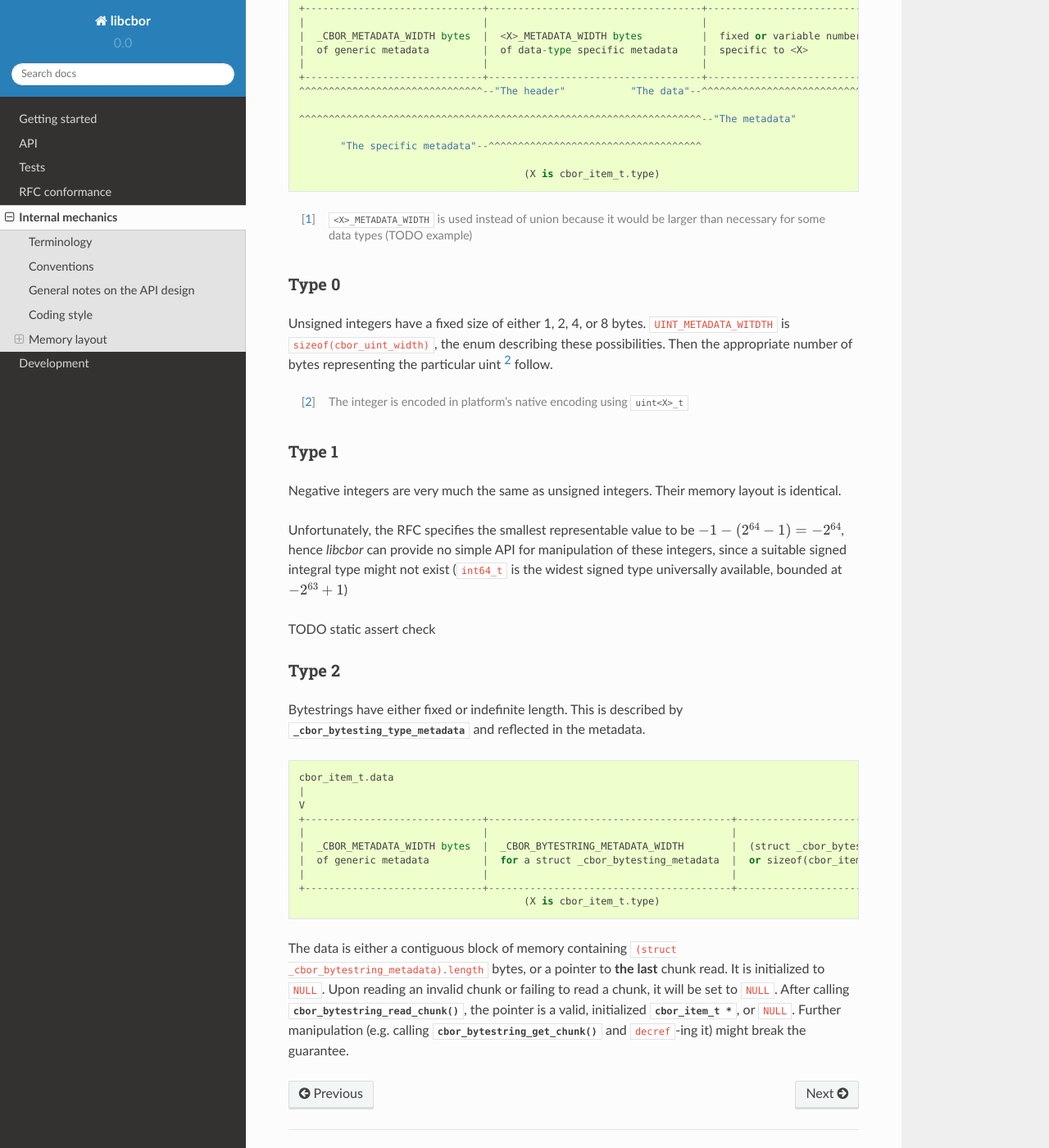
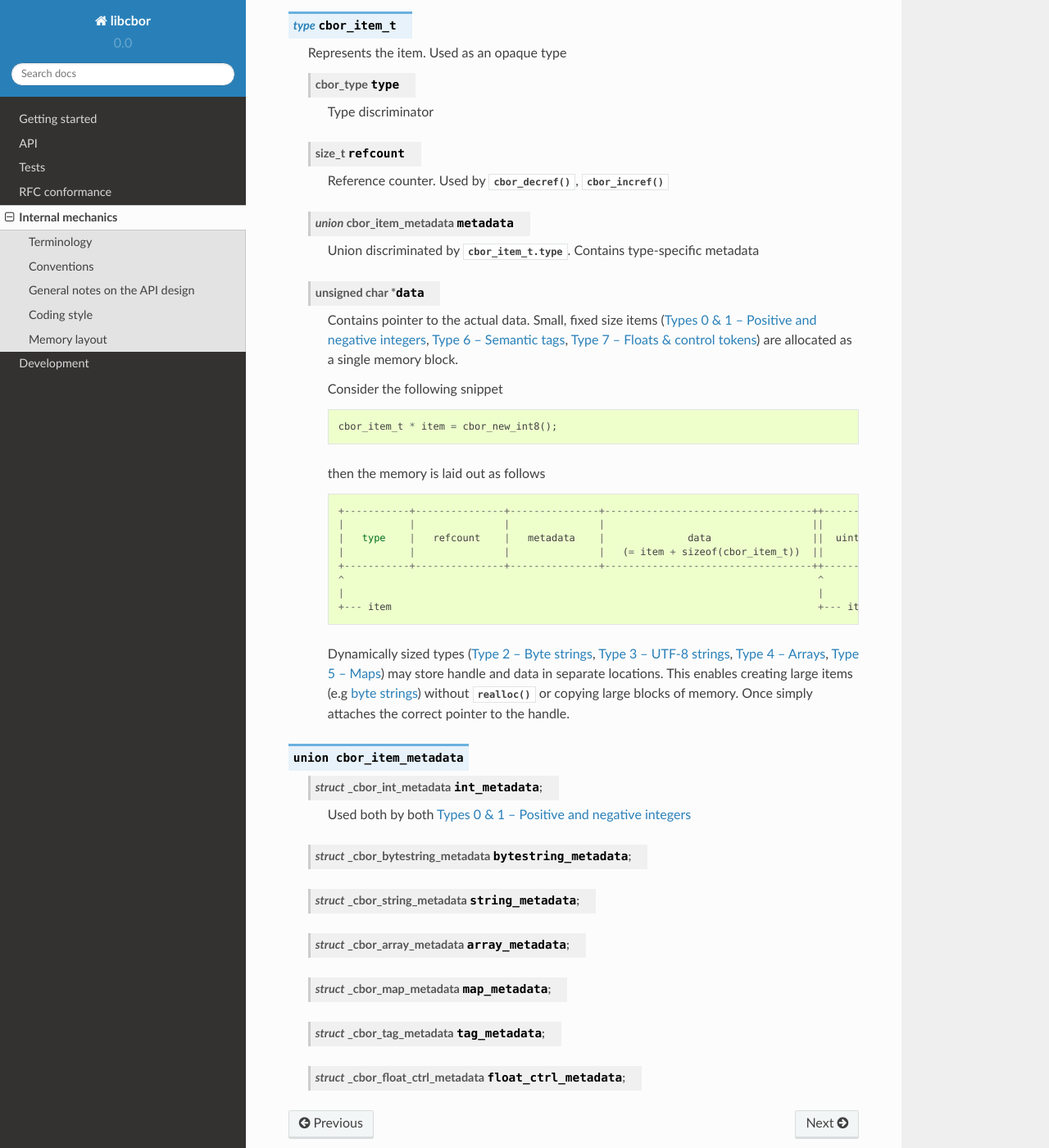
Before and after one commit to PJK/libcbor, a Sphinx documentation site: the page built from doc/source/internal.rst, in a window 1280 px wide and 1400 px high, scrolled down 1401 px. Shown: the whole window at 82% size. Built offline with Sphinx 7.4.7 and the Read the Docs theme 2.0.0, drawn with Linux system fonts in a browser that asks for light colours; some of the changed text lies outside the part shown.

Commit message:
Update docs on internal mechanics, scaffold metadata structs

```diff
--- a/doc/source/api.rst
+++ b/doc/source/api.rst
@@ -28,8 +28,6 @@ The API is centered around :type:`cbor_item_t`, a generic handle for any CBOR it
  - manage, move, and links item together.
 
 The single most important thing to keep in mind is: :type:`cbor_item_t` **is an opaque type and should only be manipulated using the appropriate functions!** Think of it as an object.
-
-.. type:: cbor_item_t
 
 Memory management
 ~~~~~~~~~~~~~~~~~
--- a/doc/source/internal.rst
+++ b/doc/source/internal.rst
@@ -5,9 +5,9 @@ Internal workings of *libcbor* are mostly derived from the specification. The pu
 
 Terminology
 ---------------
-=== =================  ===
+=== =================  ==============================================
 MTB Major Type Byte    http://tools.ietf.org/html/rfc7049#section-2.1
-=== =================  ===
+=== =================  ==============================================
 
 Conventions
 --------------
@@ -38,59 +38,63 @@ Memory layout
 ---------------
 CBOR is very dynamic in the sense that it contains many data elements of variable length, sometimes even indefinite length. This section describes internal representation of all CBOR data types.
 
-Generally speaking, data items are stored in a contiguous block of memory, taking the following form [#]_
-::
+Generally speaking, data items consist of three parts:
 
-  cbor_item_t.data
-  |
-  V
-  +------------------------------+------------------------------------+-------------------------------------+
-  |                              |                                    |                                     |
-  |  _CBOR_METADATA_WIDTH bytes  |  <X>_METADATA_WIDTH bytes          |  fixed or variable number of bytes  |
-  |  of generic metadata         |  of data-type specific metadata    |  specific to <X>                    |
-  |                              |                                    |                                     |
-  +------------------------------+------------------------------------+-------------------------------------+
-  ^^^^^^^^^^^^^^^^^^^^^^^^^^^^^^^--"The header"           "The data"--^^^^^^^^^^^^^^^^^^^^^^^^^^^^^^^^^^^^^^
+ - a generic :type:`handle <cbor_item_t>`,
+ - the associated :type:`metadata <cbor_item_metadata>`,
+ - and the :type:`actual data  <cbor_item_t.data>`
 
-  ^^^^^^^^^^^^^^^^^^^^^^^^^^^^^^^^^^^^^^^^^^^^^^^^^^^^^^^^^^^^^^^^^^^^--"The metadata"
+.. type:: cbor_item_t
 
-         "The specific metadata"--^^^^^^^^^^^^^^^^^^^^^^^^^^^^^^^^^^^^
+    Represents the item. Used as an opaque type
 
-                                        (X is cbor_item_t.type)
+    .. member:: cbor_type type
 
-.. [#] ``<X>_METADATA_WIDTH`` is used instead of union because it would be larger than necessary for some data types (TODO example)
+        Type discriminator
 
-Type 0
-^^^^^^^^^^^^
-Unsigned integers have a fixed size of either 1, 2, 4, or 8 bytes. ``UINT_METADATA_WITDTH`` is ``sizeof(cbor_uint_width)``, the enum describing these possibilities. Then the appropriate number of bytes representing the particular uint [#]_ follow.
+    .. member:: size_t refcount
 
-.. [#] The integer is encoded in platform's native encoding using ``uint<X>_t``
+        Reference counter. Used by :func:`cbor_decref`, :func:`cbor_incref`
 
-Type 1
-^^^^^^^^^^^^
-Negative integers are very much the same as unsigned integers. Their memory layout is identical.
+    .. member:: union cbor_item_metadata metadata
 
-Unfortunately, the RFC specifies the smallest representable value to be :math:`-1 - (2^{64} - 1) = -2^{64}`, hence *libcbor* can provide no simple API for manipulation of these integers, since a suitable signed integral type might not exist (``int64_t`` is the widest signed type universally available, bounded at :math:`-2^{63}+1`)
+        Union discriminated by :member:`cbor_item_t.type`. Contains type-specific metadata
 
-TODO static assert check
+    .. member:: unsigned char * data
+
+        Contains pointer to the actual data. Small, fixed size items (:doc:`api/type_0_1`, :doc:`api/type_6`, :doc:`api/type_7`) are allocated as a single memory block.
+
+        Consider the following snippet
+
+        .. code-block:: c
+
+            cbor_item_t * item = cbor_new_int8();
+
+        then the memory is laid out as follows
+
+        ::
+
+            +-----------+---------------+---------------+-----------------------------------++-----------+
+            |           |               |               |                                   ||           |
+            |   type    |   refcount    |   metadata    |              data                 ||  uint8_t  |
+            |           |               |               |   (= item + sizeof(cbor_item_t))  ||           |
+            +-----------+---------------+---------------+-----------------------------------++-----------+
+            ^                                                                                ^
+            |                                                                                |
+            +--- item                                                                        +--- item->data
+
+        Dynamically sized types (:doc:`api/type_2`, :doc:`api/type_3`, :doc:`api/type_4`, :doc:`api/type_5`) may store handle and data in separate locations. This enables creating large items (e.g :doc:`byte strings <api/type_2>`) without :func:`realloc` or copying large blocks of memory. Once simply attaches the correct pointer to the handle.
 
 
-Type 2
-^^^^^^^^^^^^^^^
-Bytestrings have either fixed or indefinite length. This is described by :type:`_cbor_bytesting_type_metadata` and reflected in the metadata.
+.. type:: union cbor_item_metadata
 
-::
+    .. member:: struct _cbor_int_metadata int_metadata;
 
-  cbor_item_t.data
-  |
-  V
-  +------------------------------+-----------------------------------------+--------------------------------------------+
-  |                              |                                         |                                            |
-  |  _CBOR_METADATA_WIDTH bytes  |  _CBOR_BYTESTRING_METADATA_WIDTH        |  (struct _cbor_bytesting_metadata).length  |
-  |  of generic metadata         |  for a struct _cbor_bytesting_metadata  |  or sizeof(cbor_item_t *) bytes            |
-  |                              |                                         |                                            |
-  +------------------------------+-----------------------------------------+--------------------------------------------+
-                                        (X is cbor_item_t.type)
+        Used both by both :doc:`api/type_0_1`
 
-
-The data is either a contiguous block of memory containing ``(struct _cbor_bytestring_metadata).length`` bytes, or a pointer to **the last** chunk read. It is initialized to ``NULL``. Upon reading an invalid chunk or failing to read a chunk, it will be set to ``NULL``. After calling :func:`cbor_bytestring_read_chunk`, the pointer is a valid, initialized :type:`cbor_item_t *`, or ``NULL``. Further manipulation (e.g. calling :func:`cbor_bytestring_get_chunk` and ``decref``-ing it) might break the guarantee.
+    .. member:: struct _cbor_bytestring_metadata bytestring_metadata;
+    .. member:: struct _cbor_string_metadata string_metadata;
+    .. member:: struct _cbor_array_metadata array_metadata;
+    .. member:: struct _cbor_map_metadata map_metadata;
+    .. member:: struct _cbor_tag_metadata tag_metadata;
+    .. member:: struct _cbor_float_ctrl_metadata float_ctrl_metadata;
```
Also changed, not shown: 1 other file.
